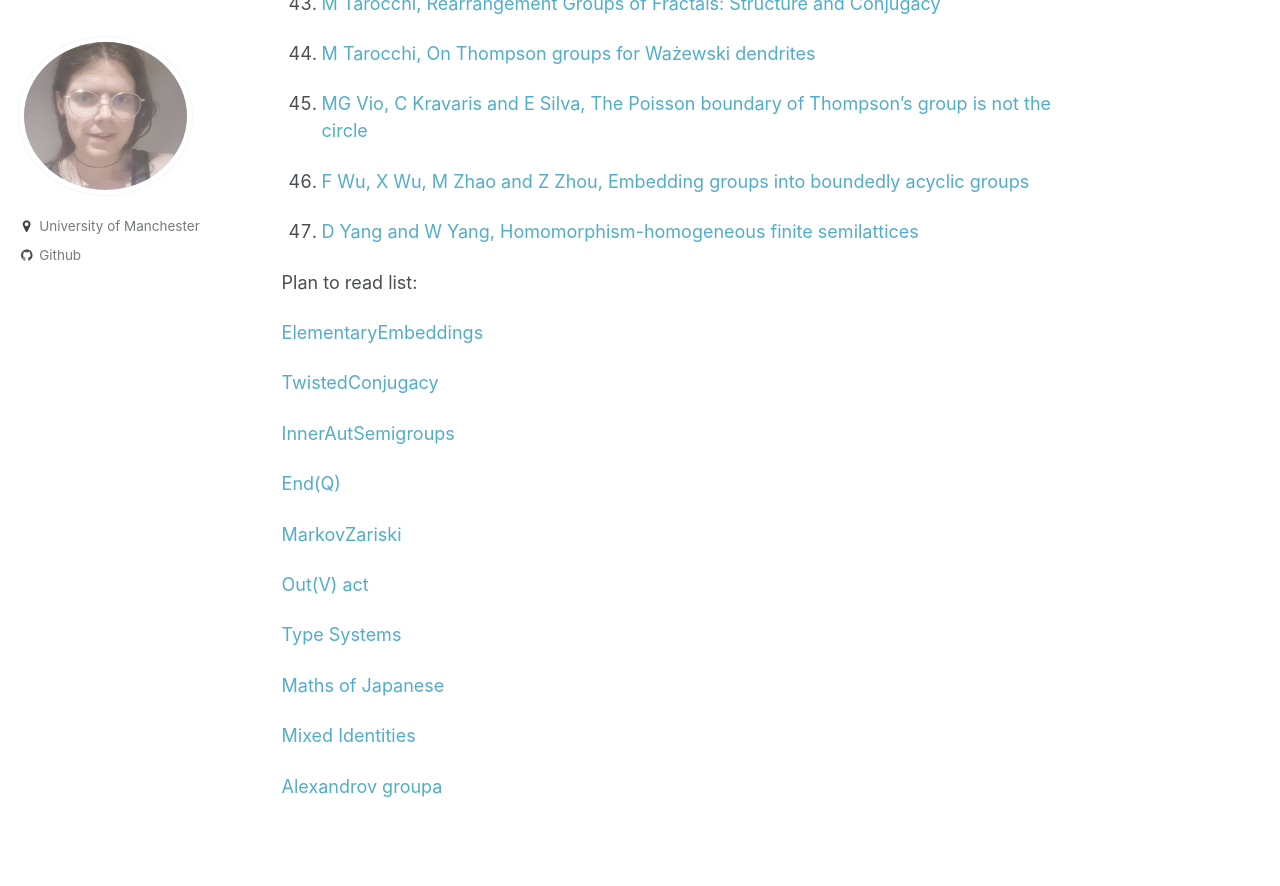
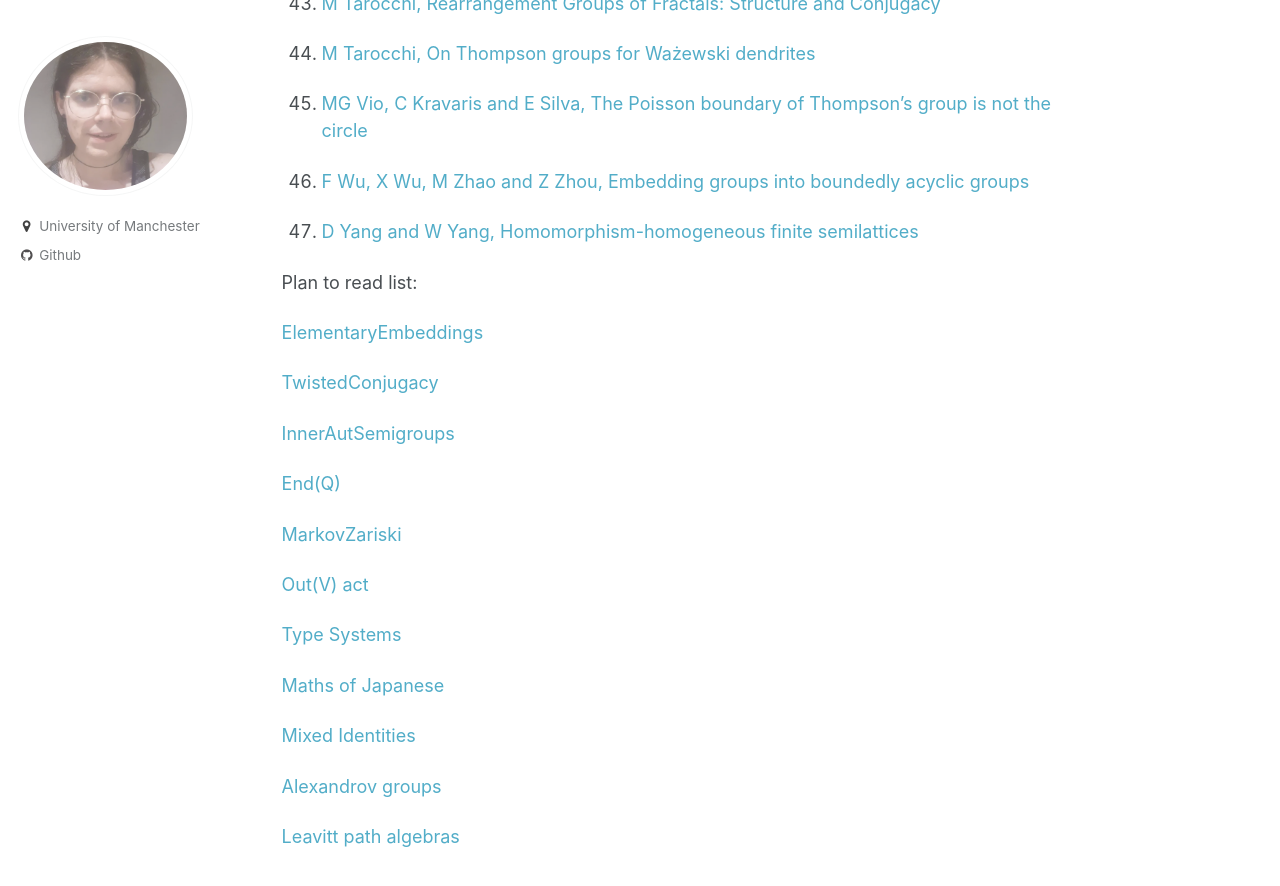
Before and after one commit to le27/L-Elliott, a Jekyll site: the page built from _pages/papers.md, in a window 1280 px wide and 900 px high, scrolled down 5054 px. Shown: the top 886 px of the window. Built offline with Jekyll 4.4.1, drawn with Linux system fonts in a browser that asks for light colours; formulas are drawn with MathJax 3; before the commit the page ends 5904 px from its top, so only the background shows below that.

Commit message:
Update papers.md

```diff
--- a/_pages/papers.md
+++ b/_pages/papers.md
@@ -191,4 +191,7 @@ Plan to read list:
 
 [Mixed Identities](https://arxiv.org/abs/2606.24741)
 
-[Alexandrov groupa](https://arxiv.org/abs/2604.26730)
+[Alexandrov groups](https://arxiv.org/abs/2604.26730)
+
+
+[Leavitt path algebras](https://link.springer.com/chapter/10.1007/978-1-4471-7344-1_1)
```
